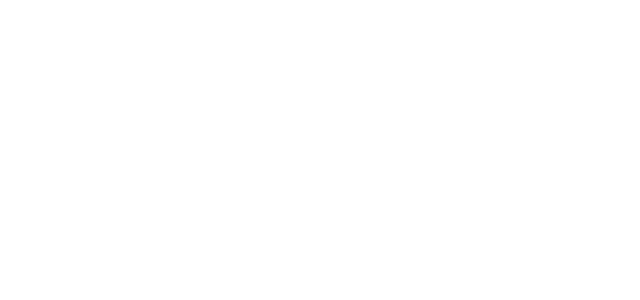
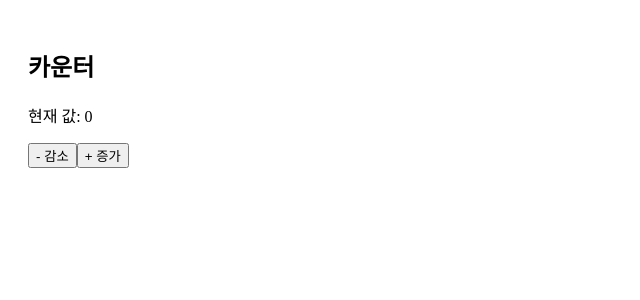
Before and after one commit to allkong/memento, a React (Vite) app: page /labs/patterns/container-presenter in a window 1280 px wide. Before the commit this address had no page. Shown: the top 300 px of the page, without its empty margins (0-640 px from the left). Built offline with nearby package versions, Linux system fonts and the light colour scheme.

Commit message:
feat: Container-Presenter 패턴 실험

```diff
--- a/src/App.tsx
+++ b/src/App.tsx
@@ -17,6 +17,8 @@
 import Profile from '@exp/reactRouter/Profile';
 import Settings from '@exp/reactRouter/Settings';
 import UseEffectOnRouteChange from '@exp/reactRouter/UseEffectOnRouteChange';
+
+import CounterContainer from '@/labs/designPatterns/containerPresenter/CounterContainer';
 
 const App = () => {
   return (
@@ -42,6 +44,8 @@
         </Route>
 
         <Route path="/labs/router/effect" element={<UseEffectOnRouteChange />} />
+
+        <Route path="/labs/patterns/container-presenter" element={<CounterContainer />} />
       </Routes>
     </Router>
   );
--- /dev/null
+++ b/src/labs/designPatterns/containerPresenter/CounterContainer.tsx
@@ -0,0 +1,16 @@
+import { useState } from 'react';
+import CounterPresenter from './CounterPresenter';
+
+// 상태 관리 (컨테이너)
+const CounterContainer = () => {
+  const [count, setCount] = useState(0);
+
+  const handleIncrement = () => setCount(c => c + 1);
+  const handleDecrement = () => setCount(c => c - 1);
+
+  return (
+    <CounterPresenter count={count} onIncrement={handleIncrement} onDecrement={handleDecrement} />
+  );
+};
+
+export default CounterContainer;
--- /dev/null
+++ b/src/labs/designPatterns/containerPresenter/CounterPresenter.tsx
@@ -0,0 +1,19 @@
+type Props = {
+  count: number;
+  onIncrement: () => void;
+  onDecrement: () => void;
+};
+
+// UI 렌더링 (프리젠터)
+const CounterPresenter = ({ count, onIncrement, onDecrement }: Props) => {
+  return (
+    <div style={{ padding: 20 }}>
+      <h2>카운터</h2>
+      <p>현재 값: {count}</p>
+      <button onClick={onDecrement}>- 감소</button>
+      <button onClick={onIncrement}>+ 증가</button>
+    </div>
+  );
+};
+
+export default CounterPresenter;
--- a/tsconfig.app.json
+++ b/tsconfig.app.json
@@ -3,7 +3,8 @@
     "baseUrl": ".", // ✨ 추가
     "paths": {
       "@/*": ["src/*"],
-      "@exp/*": ["src/labs/experiments/*"]
+      "@exp/*": ["src/labs/experiments/*"],
+      "@pattern/*": ["src/labs/designPatterns/*"]
     },
 
     "tsBuildInfoFile": "./node_modules/.tmp/tsconfig.app.tsbuildinfo",
--- a/vite.config.ts
+++ b/vite.config.ts
@@ -9,6 +9,7 @@
     alias: {
       '@': path.resolve(__dirname, 'src'),
       '@exp': path.resolve(__dirname, 'src/labs/experiments'),
+      '@pattern': path.resolve(__dirname, 'src/labs/designPatterns'),
     },
   },
 });
```
